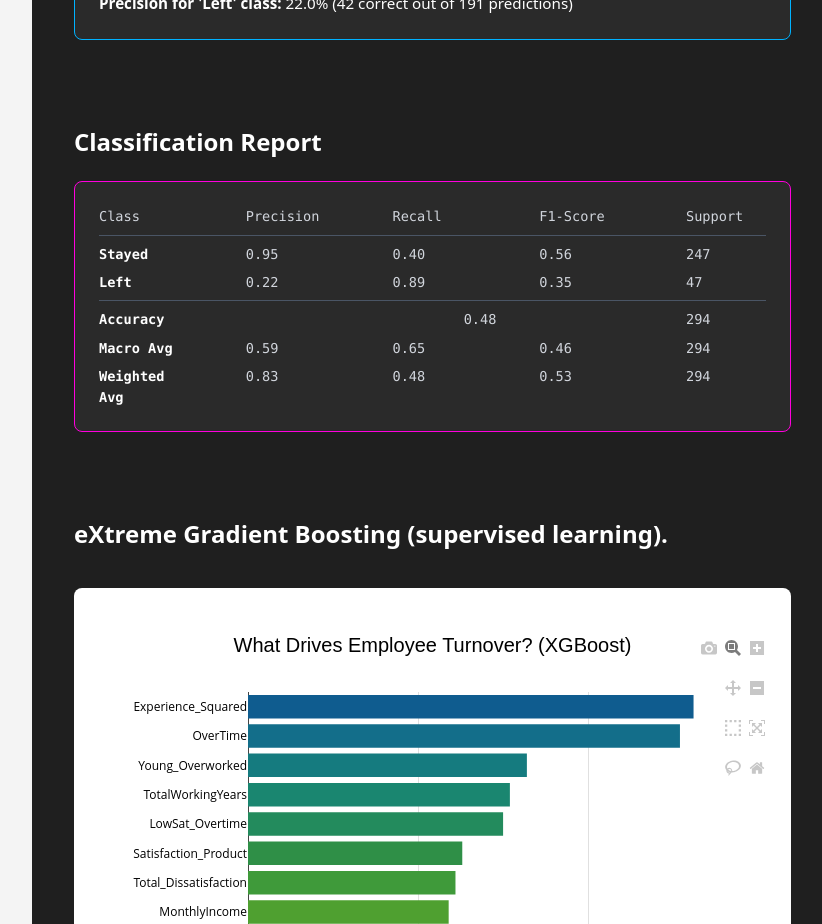
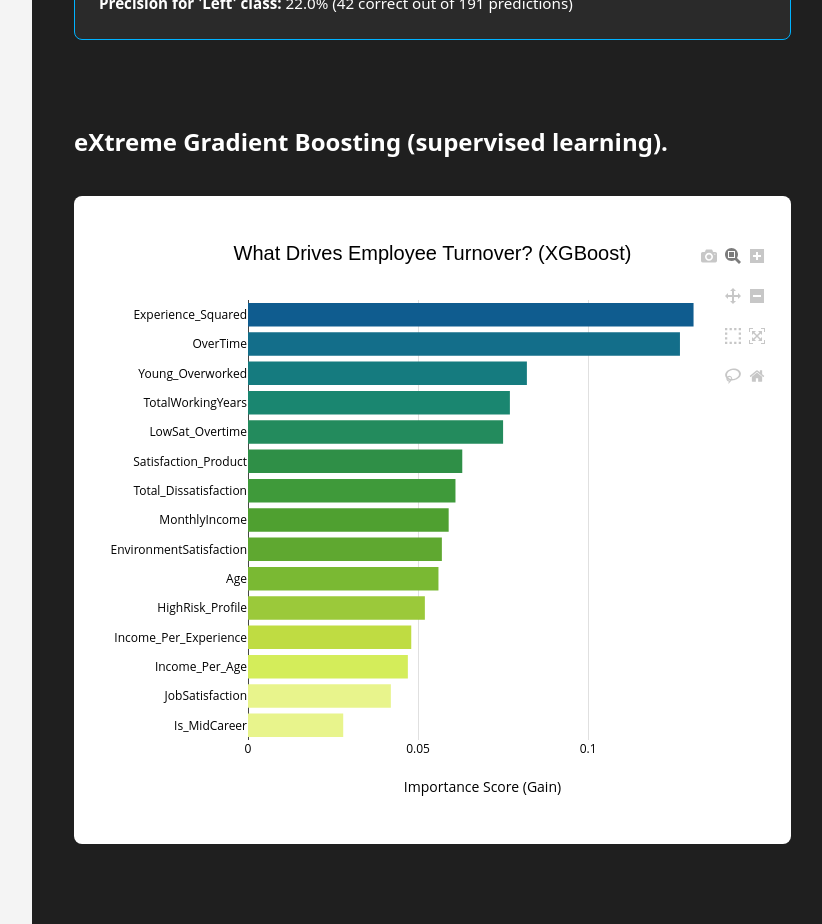
Before and after one commit to humblecode07/analysis_dashboard, a React (Vite) app: page /predictive in a window 1280 px wide. Shown: the part 2800-3724 px from the top of the page, without its empty margins (347-1169 px from the left). Built offline with nearby package versions, Linux system fonts and the light colour scheme.

Commit message:
delete: some parts from predictive

```diff
--- a/src/pages/Predictive.jsx
+++ b/src/pages/Predictive.jsx
@@ -268,58 +268,6 @@
                   </div>
                </div>
             </div>
-            <div className='flex flex-col gap-[1.3125rem]'>
-               <p className='text-[1.5rem] font-bold'>Classification Report</p>
-               <div className='bg-[#2a2a2a] rounded-lg p-6 border border-[#FF00DD]'>
-                  <div className='font-mono text-[0.85rem] text-gray-300'>
-                     <div className='flex justify-between mb-2'>
-                        <span className='w-20'>Class</span>
-                        <span className='w-20'>Precision</span>
-                        <span className='w-20'>Recall</span>
-                        <span className='w-20'>F1-Score</span>
-                        <span className='w-20'>Support</span>
-                     </div>
-                     <div className='border-t border-gray-600 pt-2'>
-                        <div className='flex justify-between mb-2'>
-                           <span className='w-20 font-bold text-white'>Stayed</span>
-                           <span className='w-20'>0.95</span>
-                           <span className='w-20'>0.40</span>
-                           <span className='w-20'>0.56</span>
-                           <span className='w-20'>247</span>
-                        </div>
-                        <div className='flex justify-between mb-2'>
-                           <span className='w-20 font-bold text-white'>Left</span>
-                           <span className='w-20'>0.22</span>
-                           <span className='w-20'>0.89</span>
-                           <span className='w-20'>0.35</span>
-                           <span className='w-20'>47</span>
-                        </div>
-                        <div className='border-t border-gray-600 pt-2'>
-                           <div className='flex justify-between mb-2'>
-                              <span className='w-20 font-bold text-white'>Accuracy</span>
-                              <span className='col-span-3'></span>
-                              <span className='w-20'>0.48</span>
-                              <span className='w-20'>294</span>
-                           </div>
-                           <div className='flex justify-between mb-2'>
-                              <span className='w-20 font-bold text-white'>Macro Avg</span>
-                              <span className='w-20'>0.59</span>
-                              <span className='w-20'>0.65</span>
-                              <span className='w-20'>0.46</span>
-                              <span className='w-20'>294</span>
-                           </div>
-                           <div className='flex justify-between'>
-                              <span className='w-20 font-bold text-white'>Weighted Avg</span>
-                              <span className='w-20'>0.83</span>
-                              <span className='w-20'>0.48</span>
-                              <span className='w-20'>0.53</span>
-                              <span className='w-20'>294</span>
-                           </div>
-                        </div>
-                     </div>
-                  </div>
-               </div>
-            </div>
             <p className='text-[1.5rem] font-bold'>eXtreme Gradient Boosting (supervised learning).</p>
             <div className='bg-white rounded-lg p-6 mt-[-3rem]'>
                <div ref={chartRef} />
```
